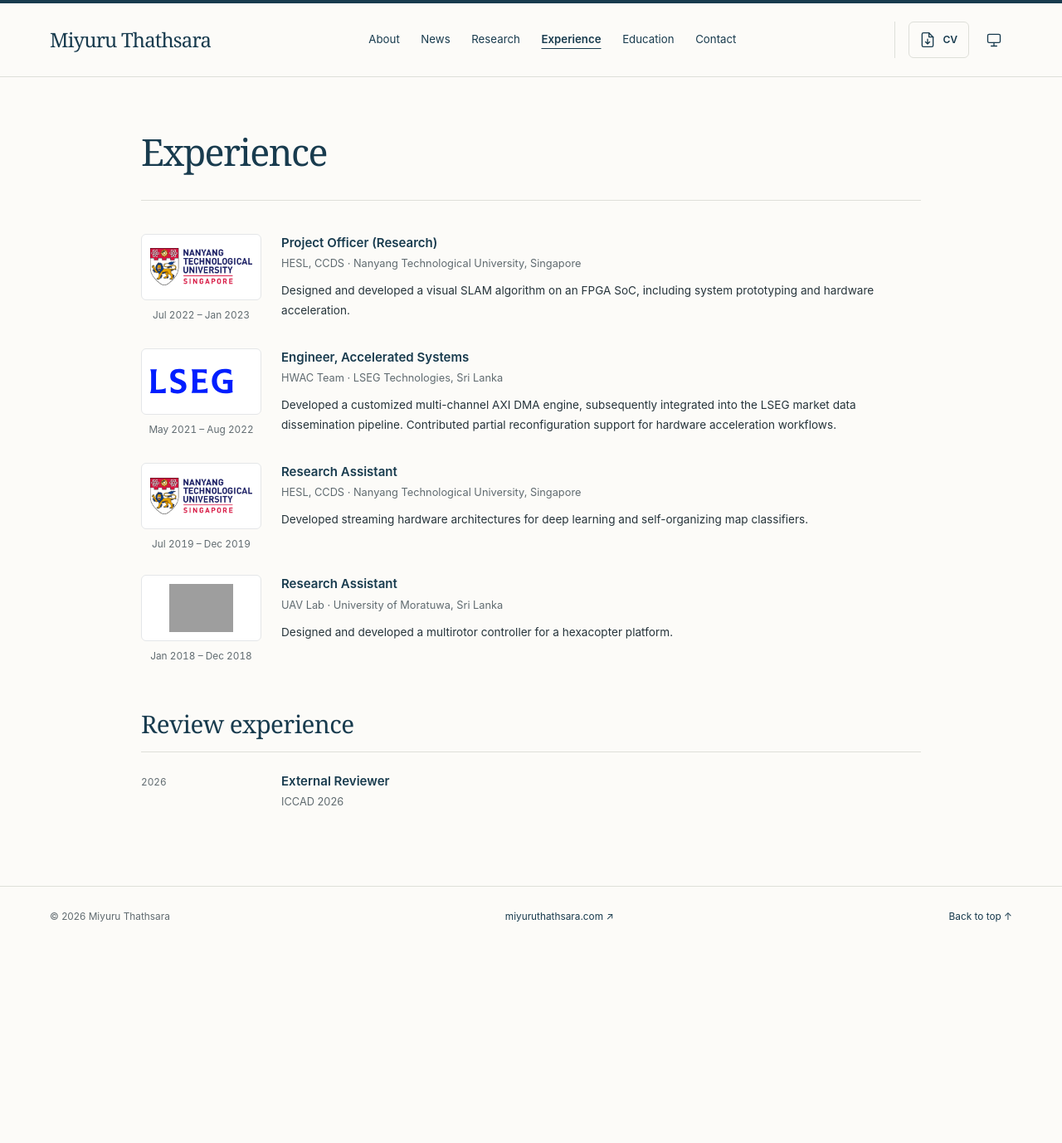
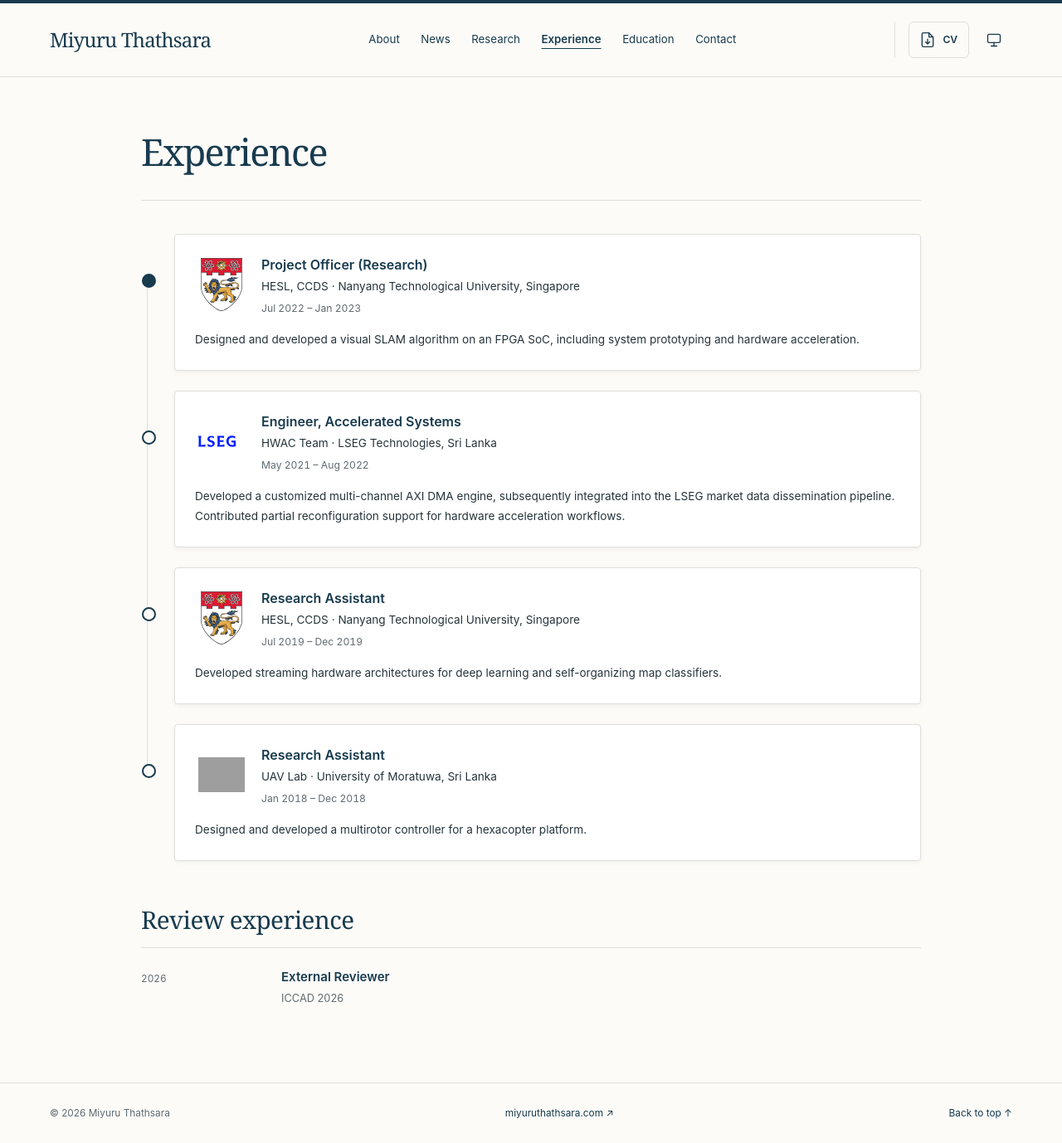
Before and after one commit to MiyuruThathsara/miyuruthathsara.github.io, a Jekyll site: the page built from experience.html, in a window 1280 px wide. Shown: the whole page at 83% size. Built offline with Jekyll 4.4.1, drawn with Linux system fonts in a browser that asks for light colours; before the commit the page ends 1141 px from its top, so only the background shows below that; grey boxes are pictures that could not be loaded.

Commit message:
Restyle Experience as compact logo cards with a timeline

```diff
--- a/_includes/records.html
+++ b/_includes/records.html
@@ -1,17 +1,6 @@
 {% for record in include.records %}
-{% assign organization = nil %}
-{% if include.show_logos and record.organization_id %}{% assign organization = site.data.organizations[record.organization_id] %}{% endif %}
-<div class="record{% if organization %} record--with-logo{% endif %}">
-  {% if organization %}
-  <div class="record-meta">
-    <div class="organization-logo">
-      <img src="{{ organization.logo | relative_url }}" alt="{{ organization.name | escape }} logo" width="{{ organization.width }}" height="{{ organization.height }}" decoding="async">
-    </div>
-    <p class="record-date">{{ record.date | escape }}</p>
-  </div>
-  {% else %}
+<div class="record">
   <p class="record-date">{{ record.date | escape }}</p>
-  {% endif %}
   <div>
     <{{ include.heading | default: 'h2' }}>{{ record.title | escape }}</{{ include.heading | default: 'h2' }}>
     {% if record.organization != '' %}<p class="record-organization">{{ record.organization | escape }}{% if record.institution %}<br>{{ record.institution | escape }}{% endif %}</p>{% endif %}
--- a/_layouts/default.html
+++ b/_layouts/default.html
@@ -18,7 +18,7 @@
     <meta name="twitter:card" content="summary">
     <link rel="icon" href="{{ '/assets/favicon.svg' | relative_url }}" type="image/svg+xml">
     <script src="{{ '/assets/js/theme.js' | relative_url }}?v=20260915-touch"></script>
-    <link rel="stylesheet" href="{{ '/assets/css/style.css' | relative_url }}?v=20261103-experience-logos">
+    <link rel="stylesheet" href="{{ '/assets/css/style.css' | relative_url }}?v=20261103-experience-cards">
     <link rel="stylesheet" href="{{ '/assets/css/tools.css' | relative_url }}?v=20260930-shared">
     <script src="{{ '/assets/js/images.js' | relative_url }}" defer></script>
     <script src="{{ '/assets/js/navigation.js' | relative_url }}?v=20260929-mobile" defer></script>
--- a/assets/css/style.css
+++ b/assets/css/style.css
@@ -7,6 +7,7 @@
   --line: #dedfd9;
   --accent: #806134;
   --wash: #f2f3ef;
+  --card: #fff;
   --button-bg: #183b4e;
   --button-ink: #fff;
   --button-hover: #285369;
@@ -22,6 +23,7 @@
   --line: #35434c;
   --accent: #d2b482;
   --wash: #1e2932;
+  --card: #1e2932;
   --button-bg: #add1e2;
   --button-ink: #13252f;
   --button-hover: #c5e1ed;
@@ -39,6 +41,7 @@
     --line: #35434c;
     --accent: #d2b482;
     --wash: #1e2932;
+    --card: #1e2932;
     --button-bg: #add1e2;
     --button-ink: #13252f;
     --button-hover: #c5e1ed;
@@ -190,10 +193,24 @@ summary::marker { color: var(--accent); }
 .record h2, .record h3 { margin-bottom: 0.2rem; font-family: inherit; font-size: 0.94rem; font-weight: 600; letter-spacing: 0; line-height: 1.5; }
 .record div > p { margin-bottom: 0.4rem; font-size: 0.85rem; }
 .record .record-organization { margin-bottom: 0.6rem; color: var(--muted); font-size: 0.8rem; }
-.record-meta { display: flex; flex-direction: column; align-items: center; gap: 0.5rem; }
-.record .record-meta .record-date { margin: 0; font-size: 0.74rem; text-align: center; }
-/* Preserve the official brand colors and readable wordmarks in both themes. */
-.organization-logo { display: flex; align-items: center; justify-content: center; width: 100%; max-width: 145px; height: 80px; padding: 10px; border: 1px solid #e4e6e8; border-radius: 6px; background: #fff; }
+.experience-list { list-style: none; margin: 0; padding: 0; }
+.experience-list > li { position: relative; padding: 0 0 1.5rem 40px; }
+.experience-list > li:last-child { padding-bottom: 0; }
+.experience-list > li::before { content: ""; position: absolute; top: 0; bottom: 0; left: 7px; width: 1px; background: var(--line); }
+.experience-list > li:first-child::before { top: 54px; }
+.experience-list > li:last-child::before { bottom: calc(100% - 54px); }
+.experience-list > li::after { content: ""; position: absolute; top: 48px; left: 1px; width: 13px; height: 13px; border: 2px solid var(--heading); border-radius: 50%; background: var(--paper); }
+.experience-list > li:first-child::after { background: var(--heading); }
+.experience-card { padding: 1.5rem; border: 1px solid var(--line); border-radius: 4px; background: var(--card); box-shadow: 0 2px 5px #14252e0d; }
+.experience-card-heading { display: grid; grid-template-columns: 64px minmax(0, 1fr); align-items: start; gap: 1rem; }
+.experience-card h2 { margin: 0 0 0.2rem; font-family: inherit; font-size: 1rem; font-weight: 600; letter-spacing: 0; line-height: 1.5; }
+.experience-organization { margin: 0 0 0.2rem; font-size: 0.85rem; }
+.experience-date { margin: 0; color: var(--muted); font-size: 0.76rem; font-variant-numeric: tabular-nums; }
+.experience-description { margin-top: 1rem; font-size: 0.85rem; }
+.experience-description p { margin-bottom: 0.5rem; }
+.experience-description p:last-child { margin-bottom: 0; }
+/* A small white backing preserves each mark's original colors in dark mode. */
+.organization-logo { display: flex; align-items: center; justify-content: center; width: 64px; height: 72px; padding: 4px; border-radius: 3px; background: #fff; }
 .organization-logo img { width: 100%; height: 100%; object-fit: contain; }
 .record-details summary, .award-details summary { min-height: 44px; padding: 0.6rem 0; font-size: 0.82rem; }
 .record-details p, .award-details p { margin: 0.25rem 0 0.6rem; max-width: 42rem; font-size: 0.82rem; color: var(--muted); }
@@ -276,10 +293,12 @@ summary::marker { color: var(--accent); }
   .publication-media { order: 1; }
   .record { grid-template-columns: 1fr; gap: 0.25rem; }
   .record-date { margin: 0; }
-  .record--with-logo { gap: 0.75rem; margin-bottom: 2rem; }
-  .record-meta { flex-direction: row; justify-content: space-between; gap: 1rem; }
-  .record-meta .organization-logo { flex: 0 0 112px; height: 64px; padding: 8px; }
-  .record .record-meta .record-date { text-align: right; }
+  .experience-list > li { padding: 0 0 1.25rem; }
+  .experience-list > li::before, .experience-list > li::after { display: none; }
+  .experience-card { padding: 1rem; }
+  .experience-card-heading { grid-template-columns: 52px minmax(0, 1fr); gap: 0.75rem; }
+  .experience-card h2 { font-size: 0.94rem; }
+  .organization-logo { width: 52px; height: 64px; padding: 3px; }
   .award-list li { grid-template-columns: 1fr; gap: 0.15rem; }
   .contact-list > div { grid-template-columns: 80px minmax(0, 1fr); gap: 0.6rem; font-size: 0.81rem; }
   .footer-inner { column-gap: 1rem; }
@@ -307,6 +326,7 @@ summary::marker { color: var(--accent); }
   .publication-featured { display: block; }
   .publication-media { min-height: 0; height: auto; }
   .record { grid-template-columns: 100px minmax(0, 1fr); }
+  .experience-card { background: #fff; box-shadow: none; break-inside: avoid; }
   .publication, .record, .award-list li, .research-map { break-inside: avoid; }
   .section-heading { break-after: avoid; }
 }
--- a/experience.html
+++ b/experience.html
@@ -5,7 +5,28 @@ section: experience
 permalink: /experience/
 description: Research and engineering experience in FPGA systems, embedded intelligence, and hardware acceleration.
 ---
-{% include records.html records=site.data.profile.experience show_logos=true %}
+<ol class="experience-list" aria-label="Employment history, most recent first">
+  {% for record in site.data.profile.experience %}
+  {% assign organization = site.data.organizations[record.organization_id] %}
+  <li>
+    <article class="experience-card" aria-labelledby="experience-role-{{ forloop.index }}">
+      <header class="experience-card-heading">
+        <div class="organization-logo">
+          <img src="{{ organization.logo | relative_url }}" alt="{{ organization.name | escape }} logo" width="{{ organization.width }}" height="{{ organization.height }}" decoding="async">
+        </div>
+        <div>
+          <h2 id="experience-role-{{ forloop.index }}">{{ record.title | escape }}</h2>
+          <p class="experience-organization">{{ record.organization | escape }}</p>
+          <p class="experience-date">{{ record.date | escape }}</p>
+        </div>
+      </header>
+      <div class="experience-description">
+        {% for paragraph in record.paragraphs %}<p>{{ paragraph | escape }}</p>{% endfor %}
+      </div>
+    </article>
+  </li>
+  {% endfor %}
+</ol>
 <section class="content-section" id="review" aria-labelledby="review-title">
   <div class="section-heading"><h2 id="review-title">Review experience</h2></div>
   {% include records.html records=site.data.profile.review heading='h3' %}
```
Also changed, not shown: _data/organizations.yml (+4 -4 lines), assets/img/logos/ntu-crest.svg (added).
